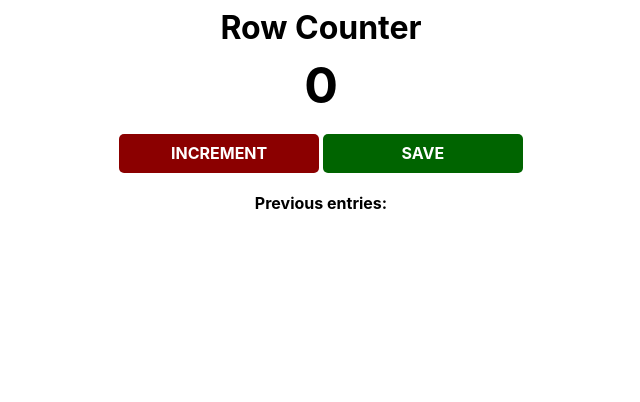
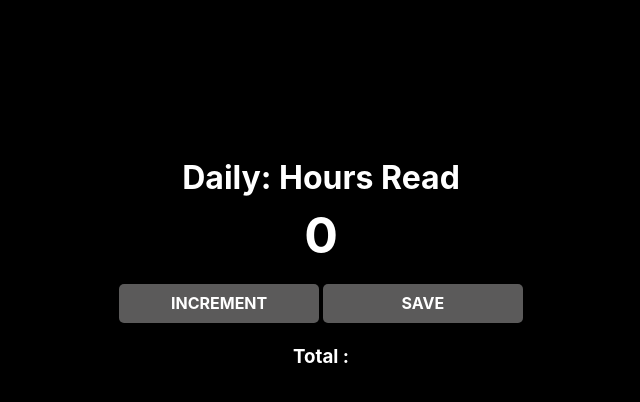
Before and after one commit to chaneldevelops/counterApp, a website built with Vite: page counter_starter/index.html in a window 1280 px wide. Shown: the whole page, without its empty margins (319-959 px from the left). Built offline with nearby package versions, Linux system fonts and the light colour scheme; files whose address does not match are found by name.

Commit message:
Main changes

```diff
--- a/counter_starter/index.css
+++ b/counter_starter/index.css
@@ -4,7 +4,15 @@ body {
     font-family: -apple-system, BlinkMacSystemFont, 'Segoe UI', Roboto, Oxygen, Ubuntu, Cantarell, 'Open Sans', 'Helvetica Neue', sans-serif;
     font-weight: bold;
     text-align: center;
+    background-color: black;
+    color: white;
 }
+
+
+.container{
+    margin-top: 10rem;
+}
+
 
 h1 {
     margin-top: 10px;
@@ -28,10 +36,6 @@ button {
     border-radius: 5px;
 }
 
-#increment-btn {
-    background: darkred;
+#increment-btn, #save-btn  {
+    background: rgb(91, 90, 90);
 }
-
-#save-btn {
-    background: darkgreen;
-}
--- a/counter_starter/index.html
+++ b/counter_starter/index.html
@@ -4,11 +4,11 @@
     </head>
     <body>
         <div class="container">
-            <h1>Row Counter</h1>
+            <h1>Daily: Hours Read</h1>
             <h2 id="count-el">0</h2>
             <button id="increment-btn" onclick="increment()">INCREMENT</button>
             <button id="save-btn" onclick="save()">SAVE</button>
-            <p id="save-el">Previous entries: </p>
+            <h3 id="save-el">Total : </h3>
         </div>
         <script src="index.js">
             nnerText
--- a/counter_starter/index.js
+++ b/counter_starter/index.js
@@ -8,7 +8,7 @@ function increment() {
 }
 
 function save() {
-    let countStr = count + " - "
+    let countStr = count + "hr - "
     saveEl.textContent += countStr
     countEl.textContent = 0
     count = 0
```
Also changed, not shown: 1 other file.
